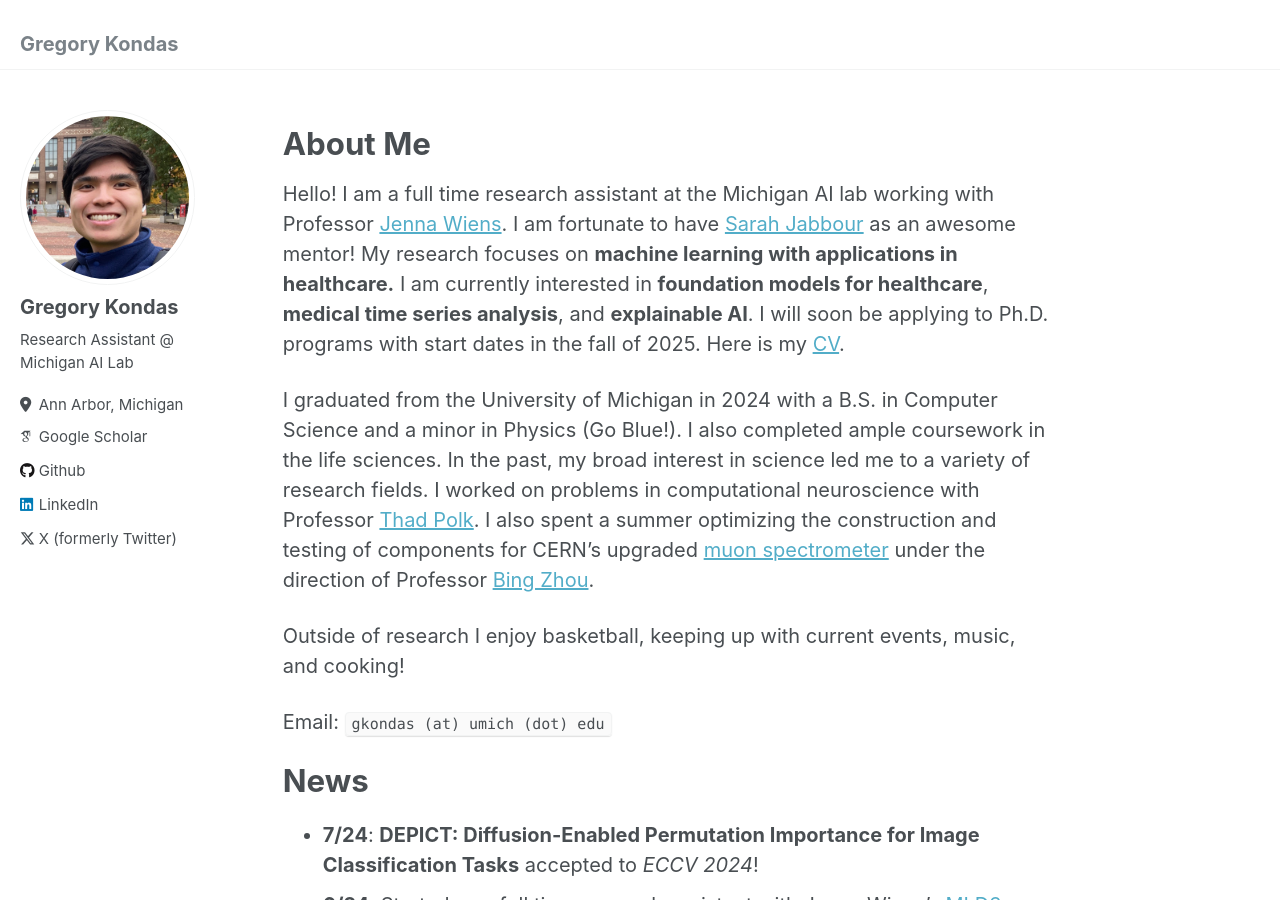
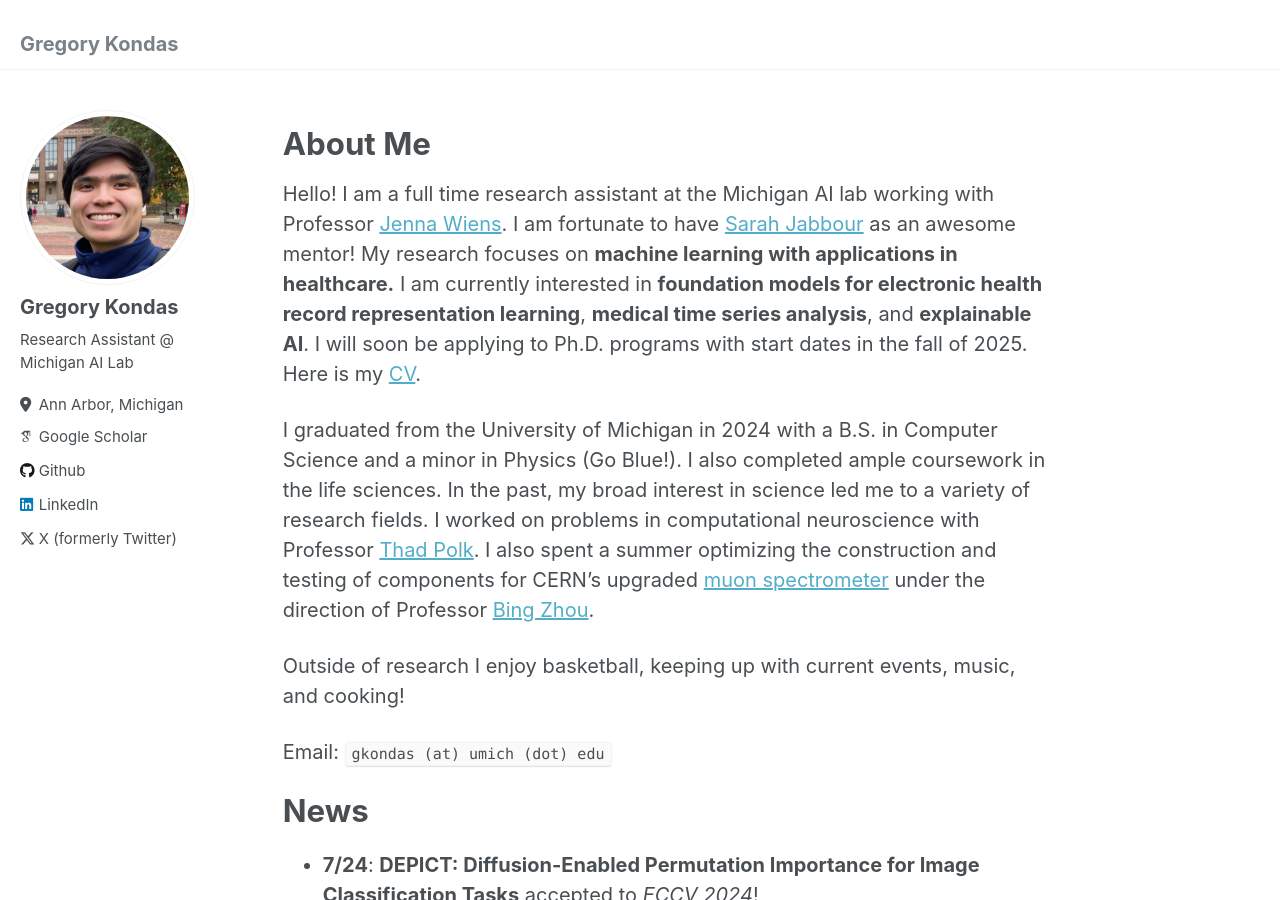
Before and after one commit to gkondas/gkondas.github.io, a Jekyll site: the page built from _pages/about.md, in a window 1280 px wide and 900 px high. Built offline with Jekyll 4.4.1, drawn with Linux system fonts in a browser that asks for light colours; some web fonts are replaced; a script that is not in the unit is left out.

Commit message:
update interest

```diff
--- a/_pages/about.md
+++ b/_pages/about.md
@@ -10,7 +10,7 @@
 About Me
 ===
 
-Hello! I am a full time research assistant at the Michigan AI lab working with Professor [Jenna Wiens](https://websites.umich.edu/~wiensj/). I am fortunate to have [Sarah Jabbour](https://sjabbour.github.io/) as an awesome mentor! My research focuses on **machine learning with applications in healthcare.** I am currently interested in **foundation models for healthcare**, **medical time series analysis**, and **explainable AI**. I will soon be applying to Ph.D. programs with start dates in the fall of 2025. Here is my [CV](https://gkondas.github.io/files/gregCV.pdf).
+Hello! I am a full time research assistant at the Michigan AI lab working with Professor [Jenna Wiens](https://websites.umich.edu/~wiensj/). I am fortunate to have [Sarah Jabbour](https://sjabbour.github.io/) as an awesome mentor! My research focuses on **machine learning with applications in healthcare.** I am currently interested in **foundation models for electronic health record representation learning**, **medical time series analysis**, and **explainable AI**. I will soon be applying to Ph.D. programs with start dates in the fall of 2025. Here is my [CV](https://gkondas.github.io/files/gregCV.pdf).
 
 I graduated from the University of Michigan in 2024 with a B.S. in Computer Science and a minor in Physics (Go Blue!). I also completed ample coursework in the life sciences. In the past, my broad interest in science led me to a variety of research fields. I worked on problems in computational neuroscience with Professor [Thad Polk](https://lsa.umich.edu/psych/people/faculty/tpolk.html). I also spent a summer optimizing the construction and testing of components for CERN’s upgraded [muon spectrometer](https://atlas.cern/Discover/Detector/Muon-Spectrometer) under the direction of Professor [Bing Zhou](https://lsa.umich.edu/physics/people/faculty/bzhou.html).
 
```
